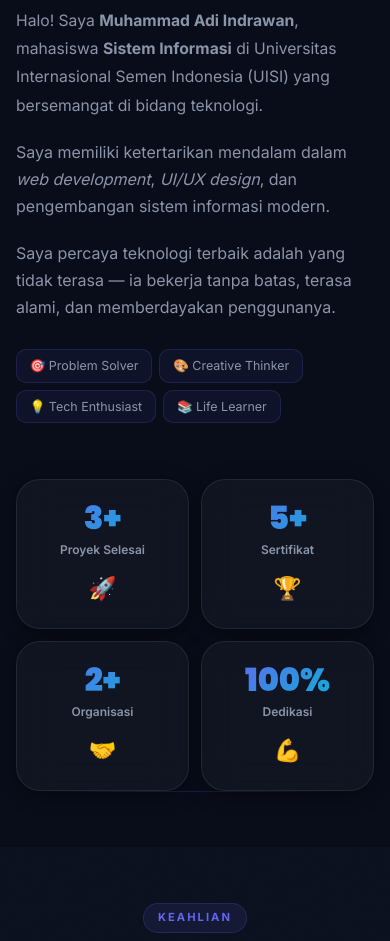
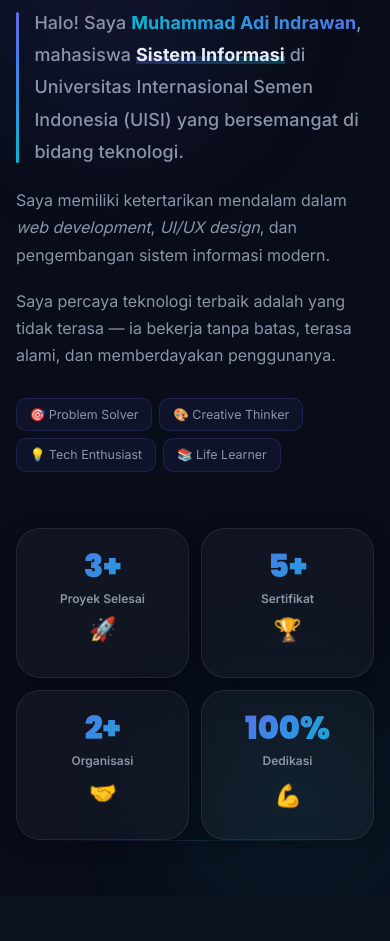
Before and after one commit to muhammadindrawan24/website-pribadi, a plain HTML site: page index.html in a window 390 px wide. Shown: the part 1040-1981 px from the top of the page. Drawn offline with Linux system fonts and the light colour scheme; animation ran at ten frames a second.

Commit message:
Enhance About section with staggered reveals, aurora background and hover animations

```diff
--- a/script.js
+++ b/script.js
@@ -180,7 +180,7 @@ const T = {
     'about.eyebrow':'About Me',
     'about.title1':'Who ',
     'about.title2':'Am I?',
-    'about.lead':'Hello! I\'m <strong>Muhammad Adi Indrawan</strong>, an Information Systems student at UISI passionate about technology.',
+    'about.lead':'Hello! I\'m <strong>Muhammad Adi Indrawan</strong>, an <strong>Information Systems</strong> student at UISI passionate about technology.',
     'about.p1':'I have a deep interest in web development, UI/UX design, and modern information system development.',
     'about.p2':'I believe the best technology is invisible — seamless, natural, and empowering.',
 
--- a/style (1).css
+++ b/style (1).css
@@ -1140,3 +1140,125 @@ a.ct-val:hover { color:var(--p); }
 .gallery-card:hover img{
   transform: scale(1.08);
 }
+
+/* ═══════════════════════════════════════
+   ABOUT — ENHANCED + ANIMATED
+═══════════════════════════════════════ */
+.about { position:relative; overflow:hidden; }
+.about .container { position:relative; z-index:2; }
+.about::before,
+.about::after {
+  content:''; position:absolute; border-radius:50%; pointer-events:none;
+  z-index:0; filter:blur(70px); opacity:.55; will-change:transform;
+}
+.about::before {
+  width:440px; height:440px; top:6%; left:-10%;
+  background:radial-gradient(circle, rgba(99,102,241,.38), transparent 68%);
+  animation:aboutFloatA 13s ease-in-out infinite alternate;
+}
+.about::after {
+  width:400px; height:400px; bottom:-4%; right:-8%;
+  background:radial-gradient(circle, rgba(6,182,212,.32), transparent 68%);
+  animation:aboutFloatB 17s ease-in-out infinite alternate;
+}
+@keyframes aboutFloatA {
+  from { transform:translate3d(0,0,0) scale(1); }
+  to   { transform:translate3d(60px,-40px,0) scale(1.18); }
+}
+@keyframes aboutFloatB {
+  from { transform:translate3d(0,0,0) scale(1.1); }
+  to   { transform:translate3d(-50px,30px,0) scale(.9); }
+}
+
+.about-grid { align-items:center; }
+.about-lead {
+  font-size:1.12rem; font-weight:500; letter-spacing:.1px;
+  position:relative; padding-left:1.15rem;
+}
+.about-lead::before {
+  content:''; position:absolute; left:0; top:.3em; bottom:.3em; width:3px;
+  border-radius:99px; background:linear-gradient(180deg,var(--p),var(--a));
+  transform:scaleY(0); transform-origin:top;
+  transition:transform .9s var(--ease) .25s;
+}
+.about-text.revealed .about-lead::before { transform:scaleY(1); }
+
+.about-lead strong:first-of-type {
+  font-weight:800;
+  background:linear-gradient(100deg,var(--p),var(--a) 45%,var(--p));
+  background-size:220% auto;
+  -webkit-background-clip:text; background-clip:text;
+  -webkit-text-fill-color:transparent;
+  animation:aboutShimmer 5s linear infinite;
+}
+.about-lead strong:last-of-type {
+  color:var(--text); -webkit-text-fill-color:currentColor;
+  background-image:linear-gradient(120deg, rgba(99,102,241,.30), rgba(6,182,212,.30));
+  background-repeat:no-repeat; background-position:0 90%;
+  background-size:0% 38%;
+  transition:background-size .9s var(--ease) .45s;
+}
+.about-text.revealed .about-lead strong:last-of-type { background-size:100% 38%; }
+@keyframes aboutShimmer { to { background-position:220% center; } }
+
+.about-text.revealed > p,
+.about-text.revealed > .about-chips { animation:aboutRise .8s var(--ease) both; }
+.about-text.revealed > p:nth-of-type(1) { animation-delay:.05s; }
+.about-text.revealed > p:nth-of-type(2) { animation-delay:.20s; }
+.about-text.revealed > p:nth-of-type(3) { animation-delay:.35s; }
+.about-text.revealed > .about-chips     { animation-delay:.50s; }
+@keyframes aboutRise {
+  from { opacity:0; transform:translateY(22px); filter:blur(4px); }
+  to   { opacity:1; transform:translateY(0);    filter:blur(0); }
+}
+
+.about-chips .chip { position:relative; overflow:hidden; }
+.about-text.revealed .chip { animation:chipIn .55s var(--ease) both; }
+.about-text.revealed .chip:nth-child(1) { animation-delay:.55s; }
+.about-text.revealed .chip:nth-child(2) { animation-delay:.63s; }
+.about-text.revealed .chip:nth-child(3) { animation-delay:.71s; }
+.about-text.revealed .chip:nth-child(4) { animation-delay:.79s; }
+@keyframes chipIn { from { opacity:0; } to { opacity:1; } }
+.chip::after {
+  content:''; position:absolute; inset:0; pointer-events:none;
+  background:linear-gradient(110deg, transparent 20%, rgba(255,255,255,.28) 50%, transparent 80%);
+  transform:translateX(-130%); transition:transform .65s var(--ease);
+}
+.chip:hover::after { transform:translateX(130%); }
+.chip:hover { box-shadow:0 6px 20px rgba(99,102,241,.22); }
+
+.stat-card::before {
+  content:''; position:absolute; inset:-40%; pointer-events:none; opacity:0;
+  background:radial-gradient(circle at 30% 20%, rgba(99,102,241,.18), transparent 62%);
+  transition:opacity .5s var(--ease);
+}
+.stat-card:hover::before { opacity:1; }
+.stat-card::after {
+  content:''; position:absolute; top:0; left:-70%; width:55%; height:100%;
+  pointer-events:none; transform:skewX(-18deg);
+  background:linear-gradient(100deg, transparent, rgba(255,255,255,.14), transparent);
+}
+.stat-card:hover::after { animation:statShine .9s var(--ease); }
+@keyframes statShine { to { left:130%; } }
+.stat-emoji { display:inline-block; animation:emojiFloat 4.5s ease-in-out infinite; }
+.stat-card:nth-child(2) .stat-emoji { animation-delay:.45s; }
+.stat-card:nth-child(3) .stat-emoji { animation-delay:.9s; }
+.stat-card:nth-child(4) .stat-emoji { animation-delay:1.35s; }
+@keyframes emojiFloat {
+  0%,100% { transform:translateY(0) rotate(0deg); }
+  50%     { transform:translateY(-7px) rotate(-4deg); }
+}
+
+@media(max-width:900px) {
+  .about::before { width:300px; height:300px; left:-18%; }
+  .about::after  { width:280px; height:280px; right:-16%; }
+  .about-grid { align-items:start; }
+}
+@media(prefers-reduced-motion: reduce) {
+  .about::before, .about::after, .about-lead strong:first-of-type,
+  .stat-emoji { animation:none; }
+  .about-text.revealed > p, .about-text.revealed > .about-chips,
+  .about-text.revealed .chip { animation:none; }
+  .about-lead::before { transition:none; transform:scaleY(1); }
+  .about-text.revealed .about-lead strong:last-of-type { background-size:100% 38%; transition:none; }
+}
```
